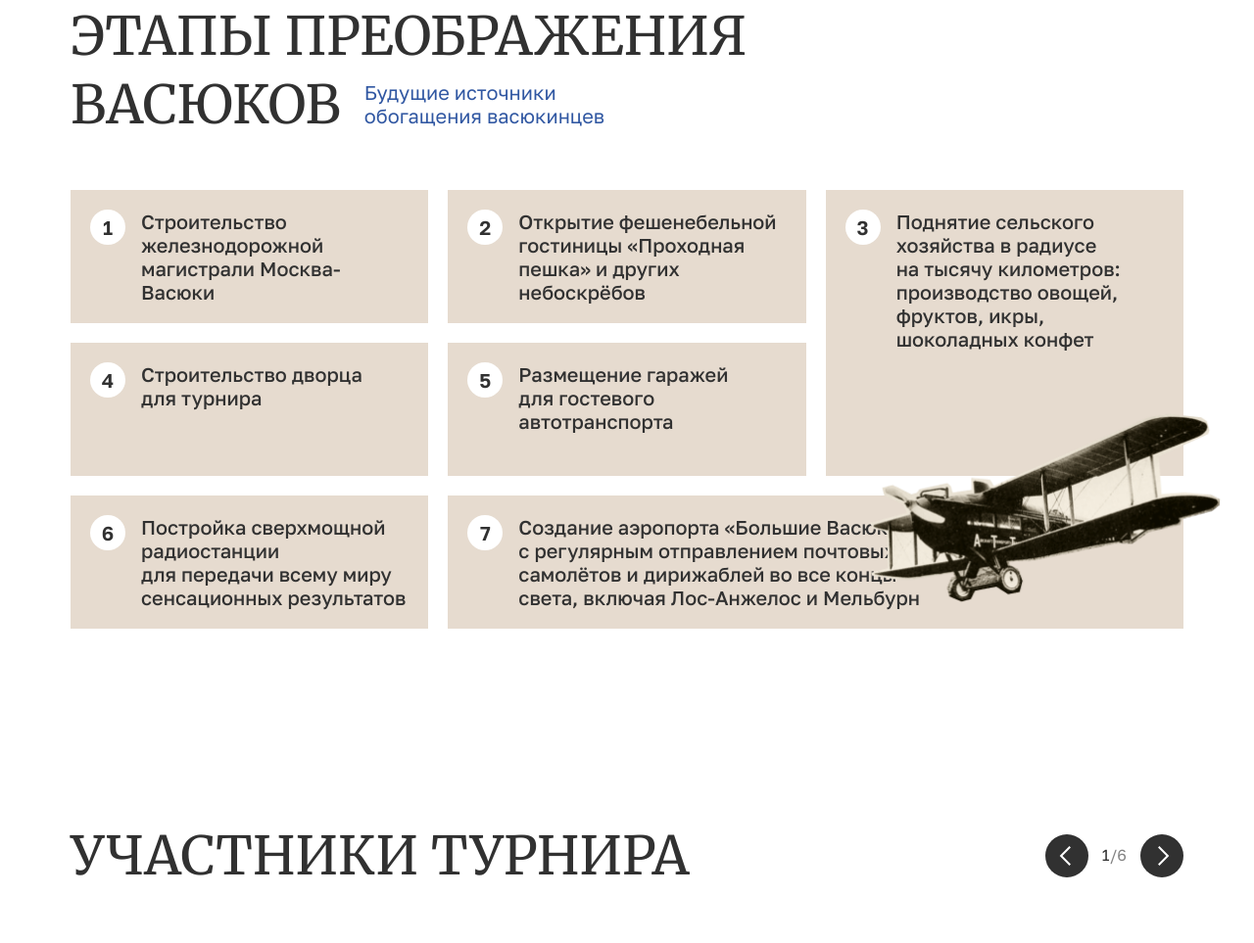
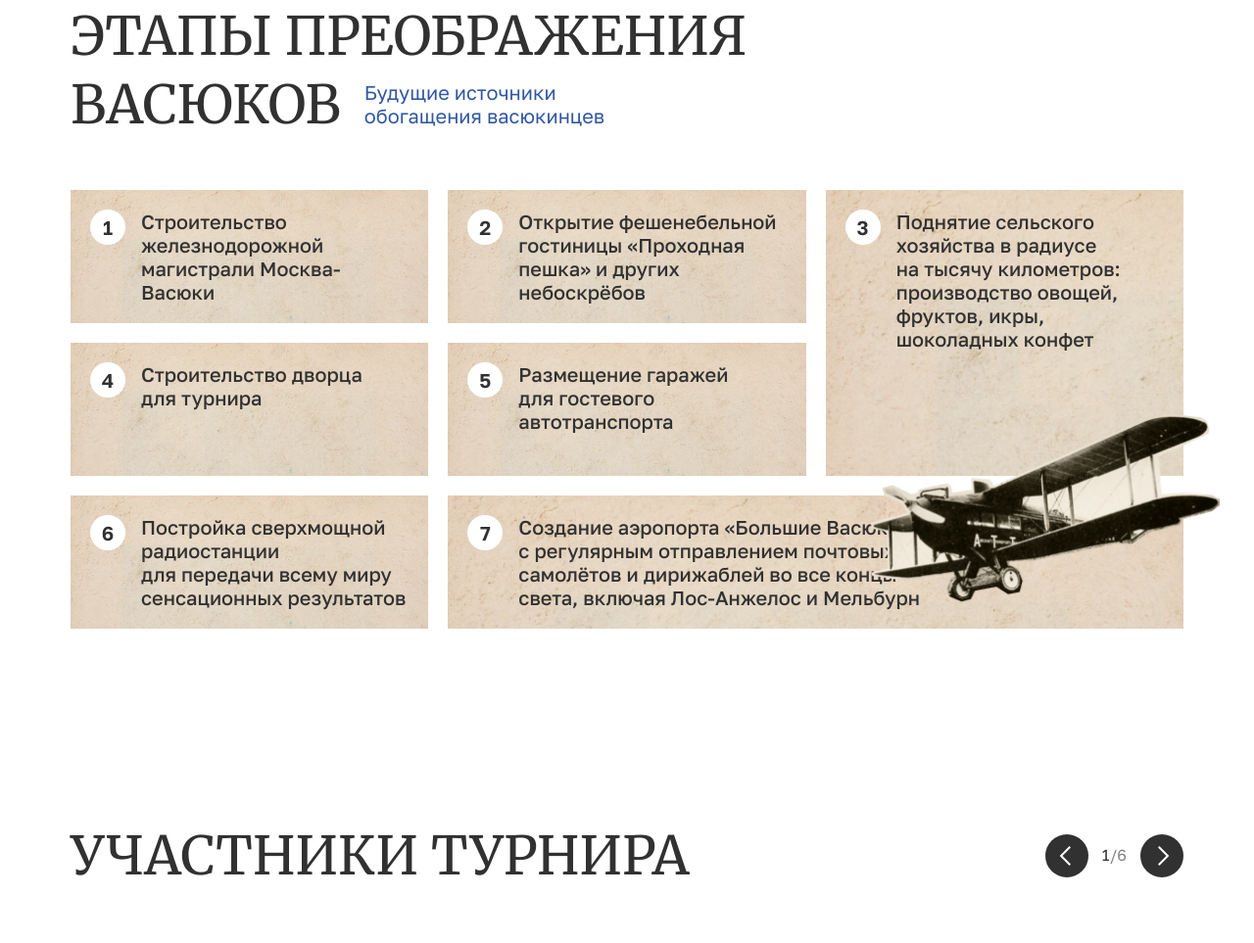
Before and after one commit to AnnaGolmakova/chess-in-vasyuki, a plain HTML site: page src/index.html in a window 1280 px wide. Shown: the part 1884-2847 px from the top of the page at 98% size. Drawn offline with Linux system fonts and the light colour scheme.

Commit message:
добавила текстуру

```diff
--- a/src/blocks/renovation/renovation.css
+++ /dev/null
@@ -1,2 +0,0 @@
-.renovation {
-}
--- a/src/blocks/renovation/renovation__container.css
+++ b/src/blocks/renovation/renovation__container.css
@@ -3,8 +3,10 @@
   flex-direction: column;
   box-sizing: border-box;
   min-width: calc(100vw - var(--page-padding) * 2);
-
   background-color: var(--background-secondary);
+  background-image: url("../../images/texture.png");
+  background-size: cover;
+  background-repeat: no-repeat;
   height: 300px;
   padding: 62px 20px 20px 20px;
   gap: 28px;
@@ -18,6 +20,7 @@
     min-width: unset;
     height: unset;
     background-color: unset;
+    background-image: unset;
     padding: 0;
     gap: 20px;
   }
--- a/src/blocks/renovation/renovation__stage.css
+++ b/src/blocks/renovation/renovation__stage.css
@@ -7,6 +7,9 @@
 @media only screen and (min-width: 1024px) {
   .renovation__stage {
     background-color: var(--background-secondary);
+    background-image: url("../../images/texture.png");
+    background-size: cover;
+    background-repeat: no-repeat;
     grid-column: span 4;
     padding: 20px;
   }
--- a/src/index.css
+++ b/src/index.css
@@ -41,7 +41,6 @@
 @import url(./blocks/pagination/pagination__current.css);
 @import url(./blocks/pagination/pagination__total.css);
 
-@import url(./blocks/renovation/renovation.css);
 @import url(./blocks/renovation/renovation__container.css);
 @import url(./blocks/renovation/renovation__stages.css);
 @import url(./blocks/renovation/renovation__stage.css);
```
Also changed, not shown: src/images/texture.png (added).
